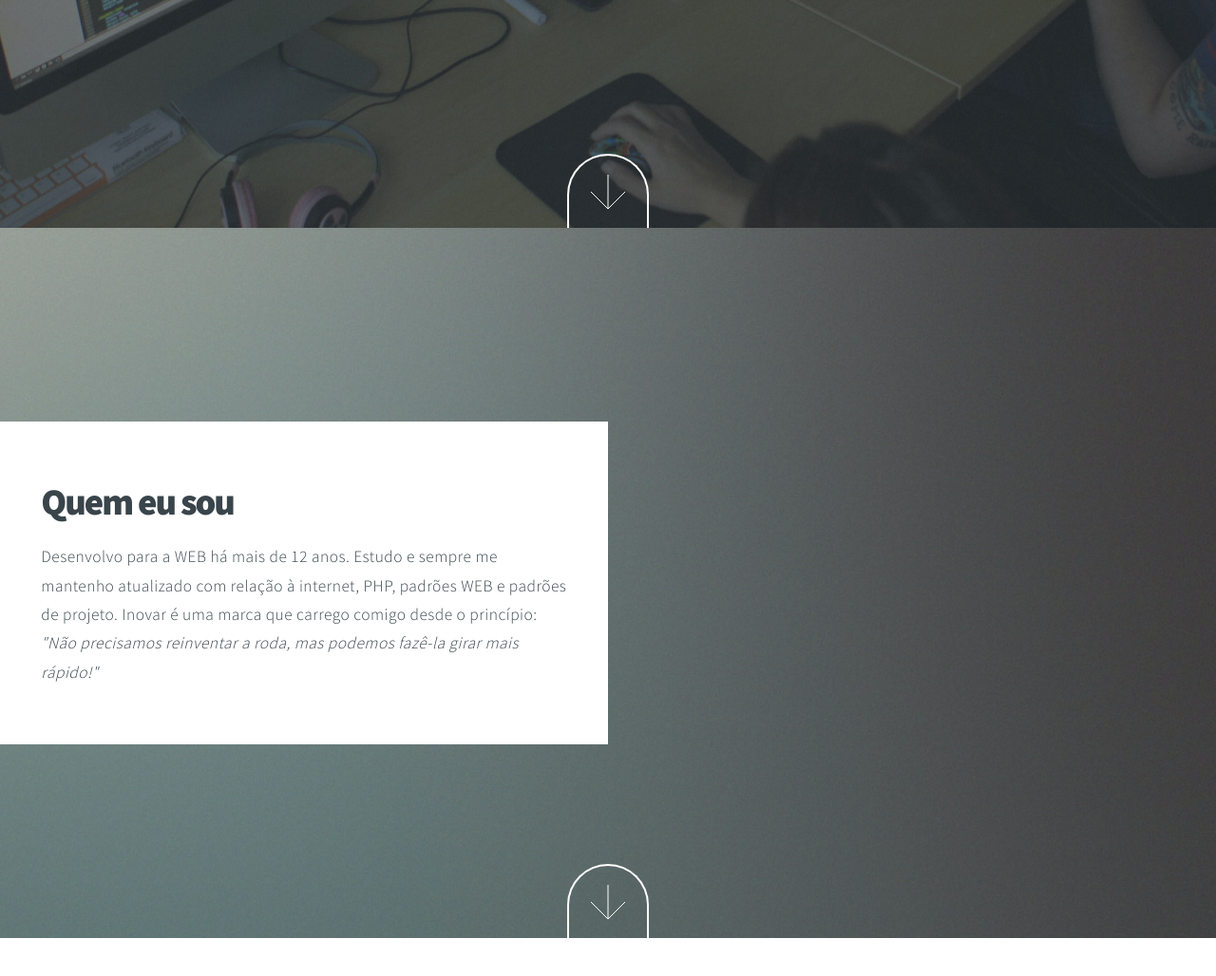
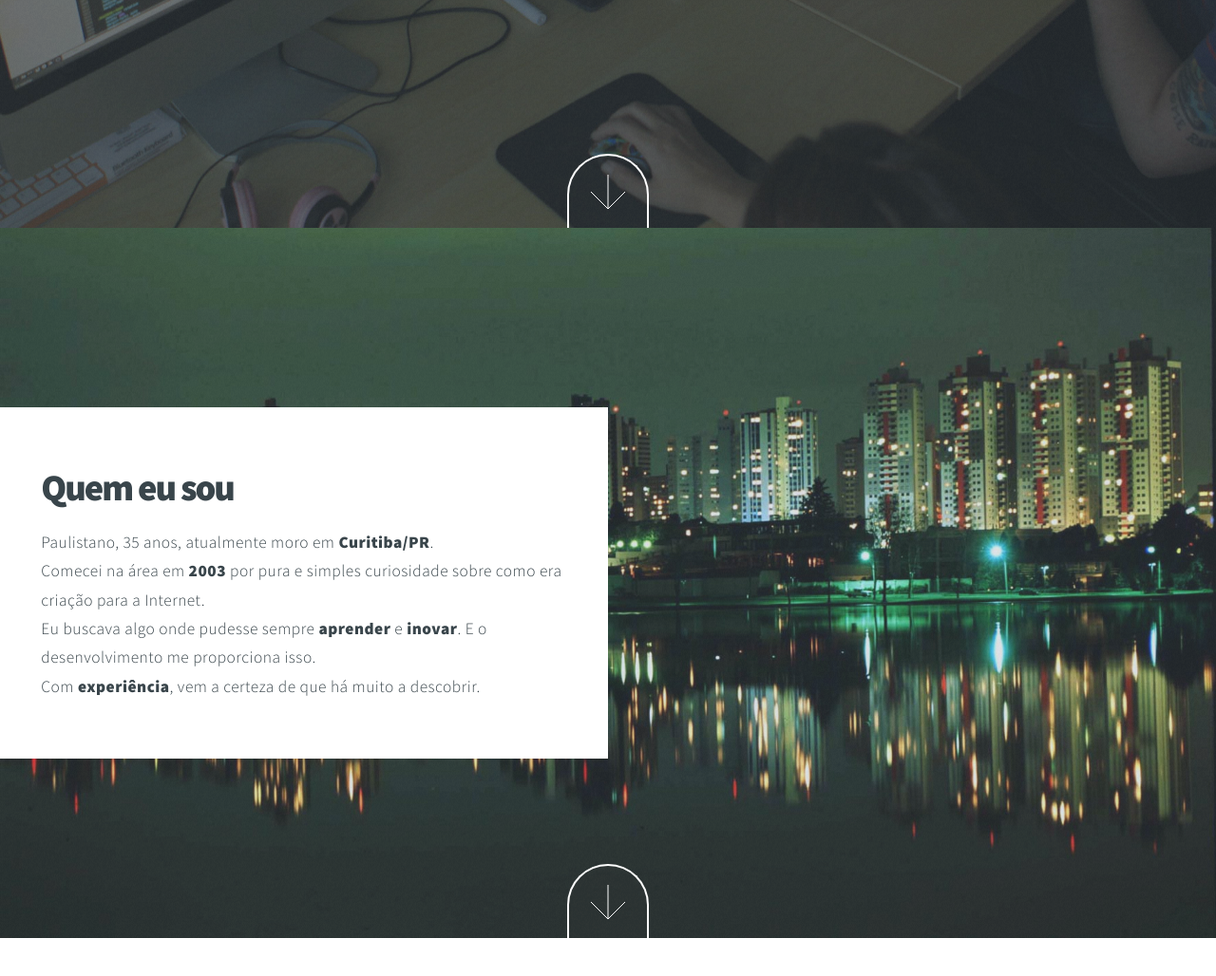
Before and after one commit to netofire/danielcoder, a PHP site: page / in a window 1280 px wide. Shown: the part 1308-2336 px from the top of the page at 95% size. Run offline with PHP 8.4, Linux system fonts and the light colour scheme.

Commit message:
Tela quem sou eu

```diff
--- a/index.php
+++ b/index.php
@@ -80,9 +80,12 @@
 					<header>
 						<h2>Quem eu sou</h2>
 					</header>
-					<p>Desenvolvo para a WEB há mais de 12 anos. Estudo e sempre me mantenho atualizado com relação à internet,
-					PHP, padrões WEB e padrões de projeto. Inovar é uma marca que carrego comigo desde
-					o princípio: <i>&quot;Não precisamos reinventar a roda, mas podemos fazê-la girar mais rápido!&quot;</i></p>
+					<p>Paulistano, 35 anos, atualmente moro em <strong>Curitiba/PR</strong>.<br>
+					Comecei na área em <strong>2003</strong> por pura e simples curiosidade sobre como era criação para a Internet.<br>
+					Eu buscava algo onde pudesse sempre <strong>aprender</strong> e <strong>inovar</strong>.
+					E o desenvolvimento me proporciona isso.<br>
+					Com <strong>experiência</strong>, vem a certeza de que há muito a descobrir.
+					</p>
 				</div>
 				<a href="#work" class="button style2 down anchored">Próximo</a>
 			</section>
```
Also changed, not shown: images/two.jpg.
